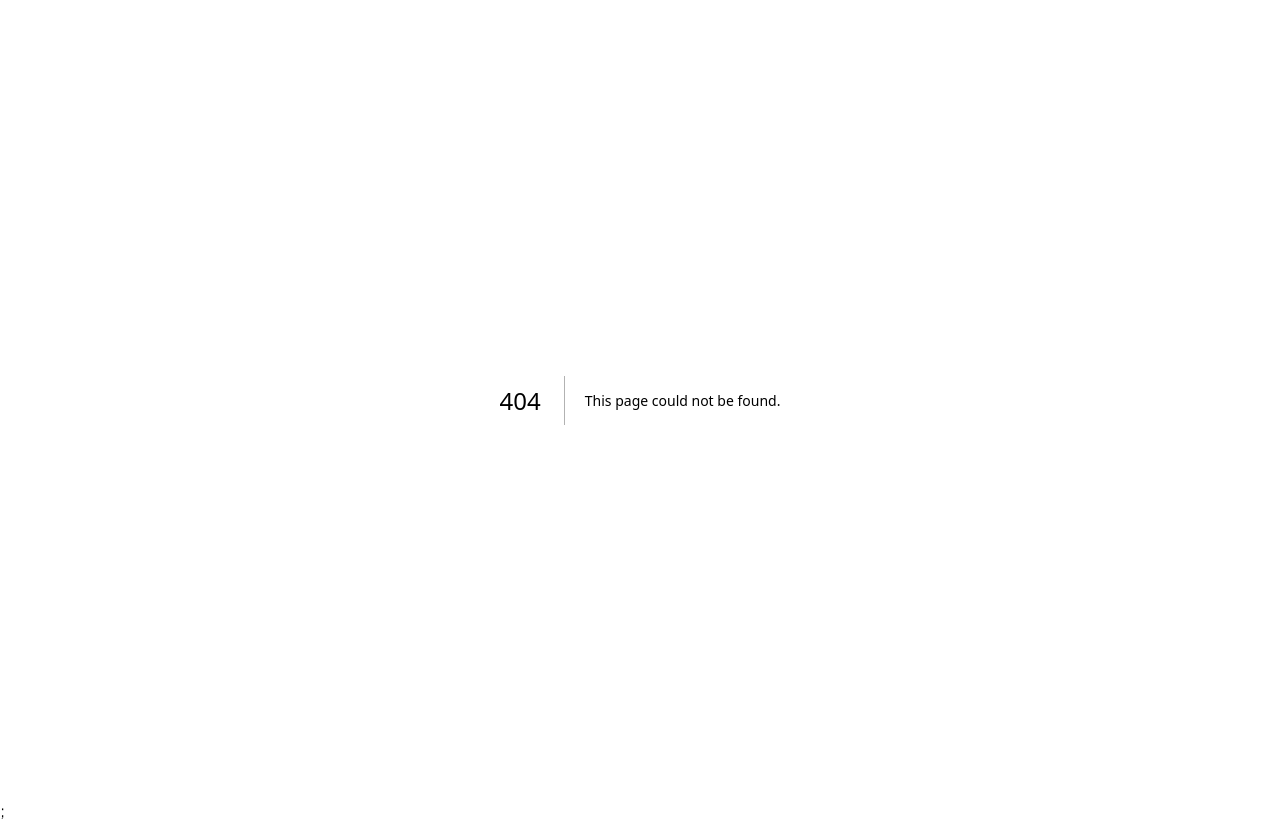
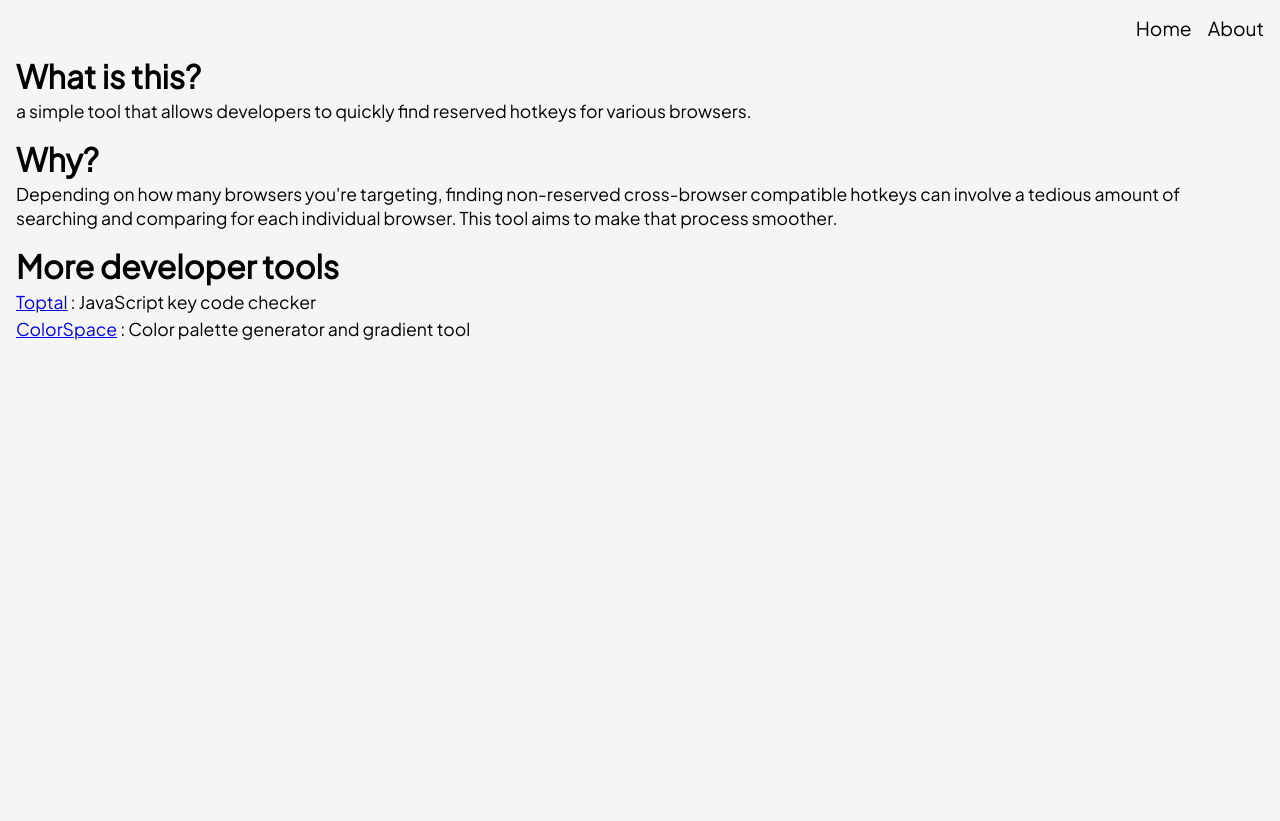
Before and after one commit to allmtz/hotkey-checker, a Next.js app: page /about in a window 1280 px wide. Before the commit this address had no page. After the commit the page ends 800 px from the top, so only its background shows below. Built offline with nearby package versions, Linux system fonts and the light colour scheme.

Commit message:
created a nav, added About page

```diff
--- /dev/null
+++ b/src/components/Nav.tsx
@@ -0,0 +1,10 @@
+import Link from "next/link";
+
+export const Nav = () => {
+  return (
+    <nav>
+      <Link href={"/"}> Home</Link>
+      <Link href={"/about"}> About</Link>
+    </nav>
+  );
+};
--- a/src/pages/_app.tsx
+++ b/src/pages/_app.tsx
@@ -1,13 +1,15 @@
+import { Nav } from "@/components/Nav";
 import "@/styles/globals.css";
 import type { AppProps } from "next/app";
 import { Plus_Jakarta_Sans } from "next/font/google";
 
-const noto = Plus_Jakarta_Sans({ weight: "400", subsets: ["latin"] });
+const jakarta = Plus_Jakarta_Sans({ weight: "400", subsets: ["latin"] });
 
 export default function App({ Component, pageProps }: AppProps) {
   return (
-    <main className={noto.className}>
-      <Component {...pageProps} />;
+    <main className={jakarta.className}>
+      <Nav />
+      <Component {...pageProps} />
     </main>
   );
 }
--- /dev/null
+++ b/src/pages/about.tsx
@@ -0,0 +1,43 @@
+export default function About() {
+  return (
+    <div className="about-page">
+      <div>
+        <p className="about-header">What is this?</p>
+        <p className="about-text">
+          a simple tool that allows developers to quickly find reserved hotkeys
+          for various browsers.
+        </p>
+      </div>
+
+      <div>
+        <p className="about-header">Why?</p>
+        <p className="about-text">
+          Depending on how many browsers you're targeting, finding non-reserved
+          cross-browser compatible hotkeys can involve a tedious amount of
+          searching and comparing for each individual browser. This tool aims to
+          make that process smoother.
+        </p>
+      </div>
+
+      <div>
+        <p className="about-header">More developer tools</p>
+        <ul>
+          <li>
+            <p className="about-text">
+              <a href="https://www.toptal.com/developers/keycode/a">Toptal</a> :
+              JavaScript key code checker
+            </p>
+          </li>
+          <li>
+            <p className="about-text">
+              <a href="https://www.toptal.com/developers/keycode/a">
+                ColorSpace
+              </a>{" "}
+              : Color palette generator and gradient tool
+            </p>
+          </li>
+        </ul>
+      </div>
+    </div>
+  );
+}
--- a/src/styles/globals.css
+++ b/src/styles/globals.css
@@ -7,6 +7,26 @@
 body {
   background-color: whitesmoke;
   font-family: Verdana, Geneva, Tahoma, sans-serif;
+}
+
+nav{
+  display: flex;
+  align-items: center;
+  justify-content: end;
+  gap: 1rem;
+  padding-right: 1rem;
+  padding-top: 1rem;
+}
+
+nav a{
+  color: black;
+  text-decoration: none;
+  font-size: 1.2rem;
+
+}
+
+nav a:hover{
+  opacity: .5;
 }
 
 .container {
@@ -82,3 +102,25 @@ input[type="checkbox"] {
 .description-text{
   font-size: 1.2rem;
 }
+
+.about-page{
+  display: flex;
+  flex-direction: column;
+  gap: 1rem;
+  padding: 1rem;
+}
+
+.about-header{
+  font-size: 2rem;
+  font-weight: bold;
+}
+
+.about-text{
+  font-size: 1.1rem;
+  margin-top: .2rem;
+  line-height: 1.5rem;
+}
+
+.about-page ul {
+  list-style: none;
+}
```
